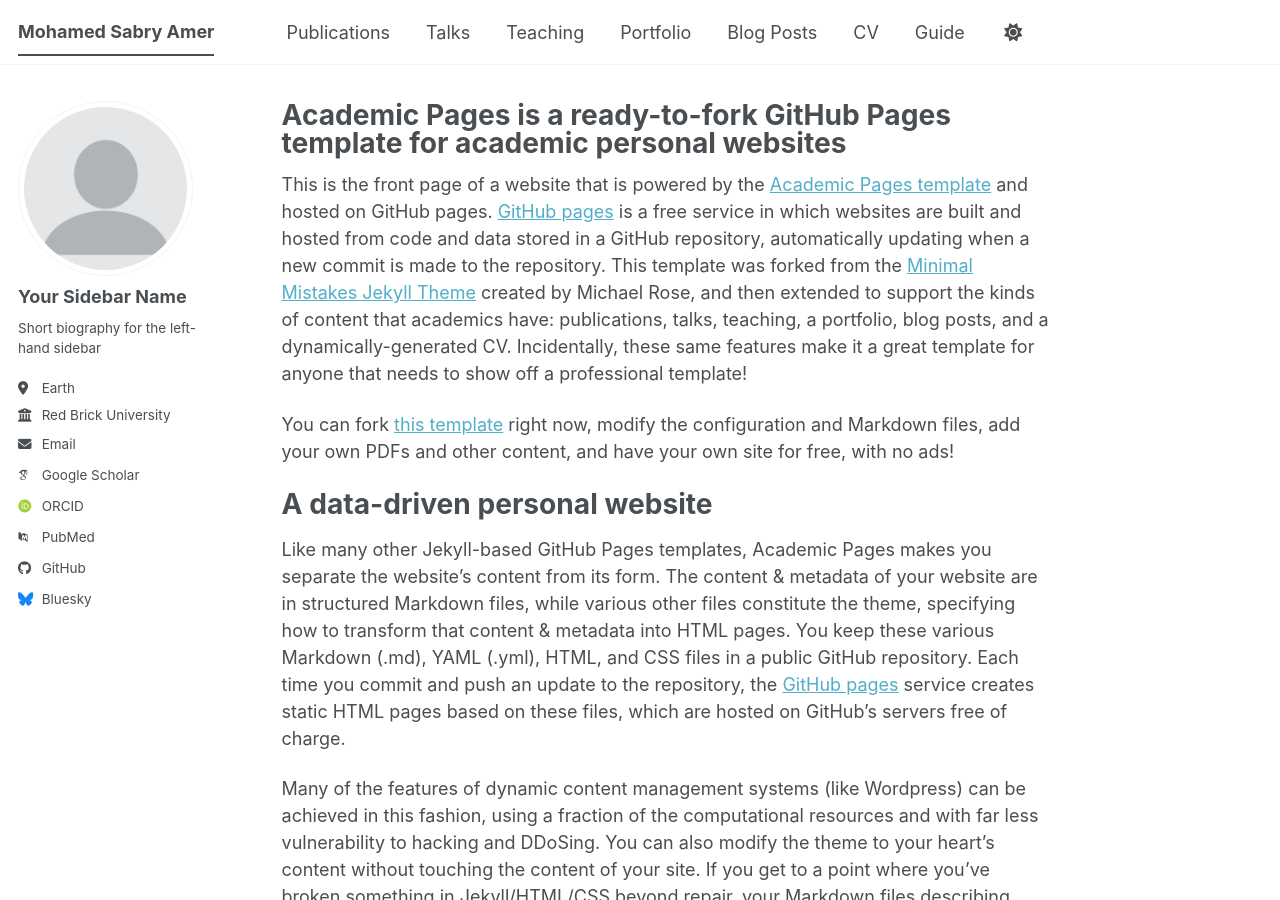
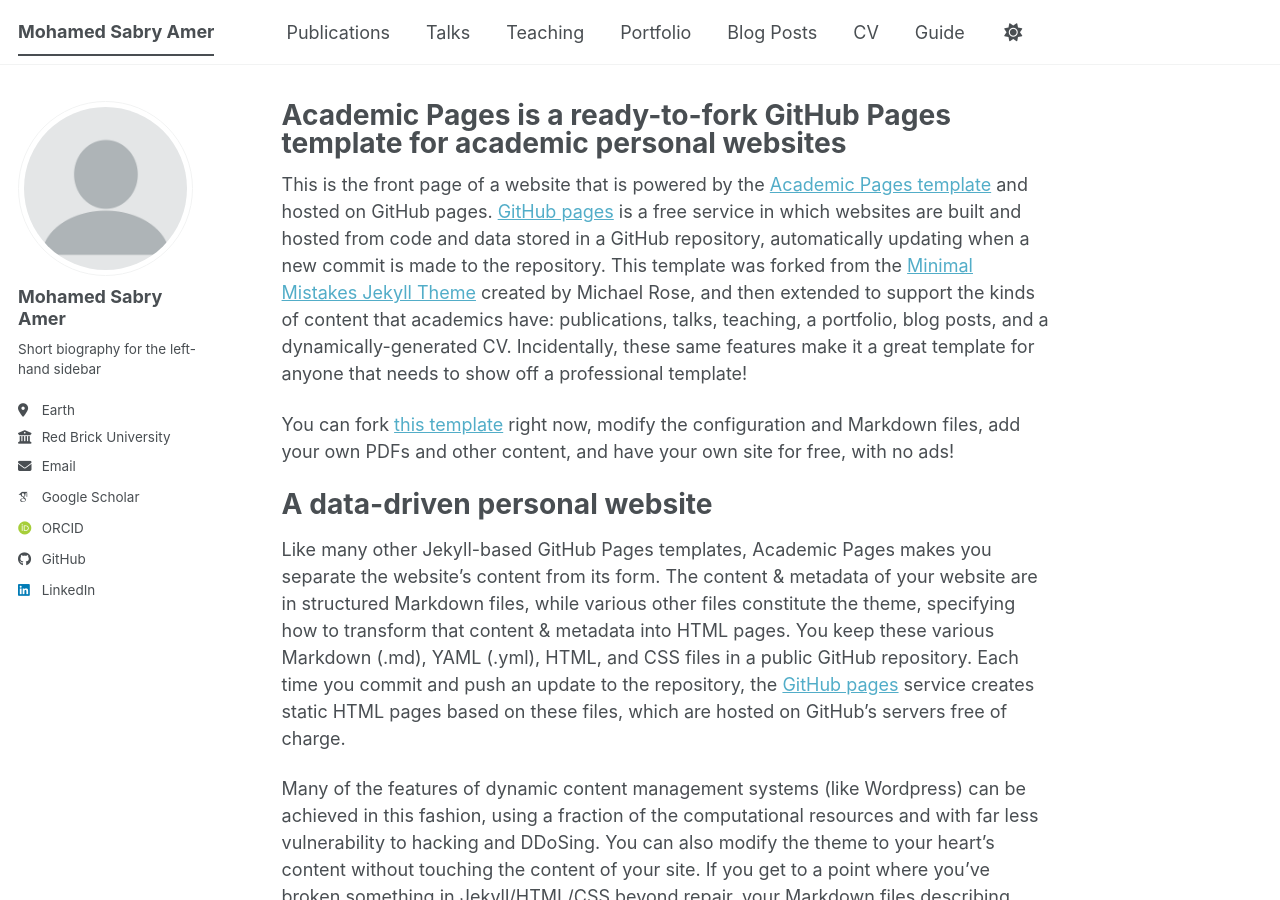
Before and after one commit to msabry03/msabry03.github.io, a Jekyll site: the page built from _pages/about.md, in a window 1280 px wide and 900 px high. Built offline with Jekyll 4.4.1, drawn with Linux system fonts in a browser that asks for light colours; some web fonts are replaced; a script bundle is joined from its source files by our own code; library files that are not in the unit come from our copies.

Commit message:
Update author information in _config.yml

```diff
--- a/_config.yml
+++ b/_config.yml
@@ -24,7 +24,7 @@
 author:
   # Biographic information
   avatar           : "profile.png"
-  name             : "Your Sidebar Name"
+  name             : "Mohamed Sabry Amer"
   pronouns         : # example: "she/her"
   bio              : "Short biography for the left-hand sidebar"
   location         : "Earth"
@@ -38,10 +38,10 @@
   googlescholar    : "https://scholar.google.com/citations?user=PS_CX0AAAAAJ"
   inspire-hep      : # URL
   impactstory      : # URL
-  orcid            : "https://orcid.org/yourorcidurl"
+  orcid            : "https://orcid.org/0009-0009-8278-0437"
   semantic         : # URL
   ssrn             : # URL
-  pubmed           : "https://www.ncbi.nlm.nih.gov/pubmed/?term=john+snow"
+  pubmed           : #
   researchgate     : # URL
   scopus           : # URL
   zotero           : # URL
@@ -51,13 +51,13 @@
   bitbucket        : # Username - Update with your username on the site
   codepen          : # Username
   dribbble         : # Username
-  github           : "academicpages"
+  github           : "msabry03"
   kaggle           : # Username
   stackoverflow    : # User number or user number and name (i.e., use "1" or "1/jeff-atwood")
 
   # Social media
   artstation       : # Username
-  bluesky          : "bsky.app" # Replace this with you Bluesky username
+  bluesky          : #
   facebook         : # Username
   flickr           : # Username
   foursquare       : # Username
@@ -66,7 +66,7 @@
   keybase          : # Username
   instagram        : # Username
   lastfm           : # Username
-  linkedin         : # Username
+  linkedin         : "mohamed-sabry-amer-128975242"
   mastodon         : # URL
   medium           : # URL
   pinterest        : # Username
```
